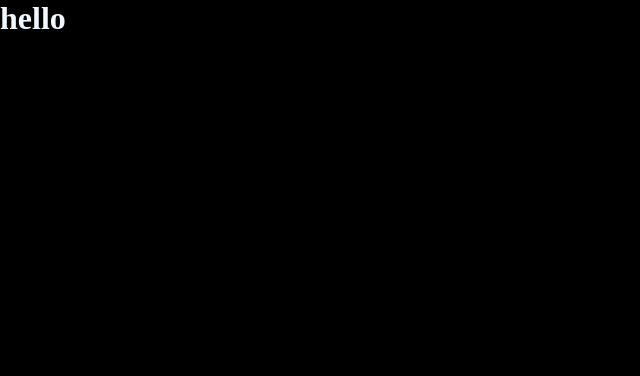
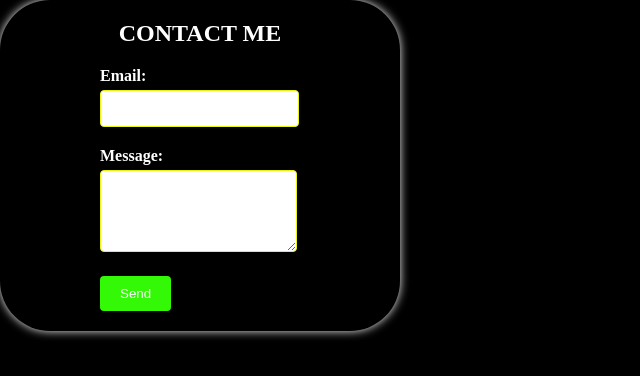
Before and after one commit to vinithwade/My-Portfolio, a plain HTML site: page letstalk.html in a window 1280 px wide. Shown: the whole page, without its empty margins (0-640 px from the left). Drawn offline with Linux system fonts and the light colour scheme.

Commit message:
letstalk.html

```diff
--- a/letstalk.html
+++ b/letstalk.html
@@ -5,8 +5,67 @@
     <meta name="viewport" content="width=device-width, initial-scale=1.0">
     <link rel="stylesheet" href="style2.css">
     <title>Document</title>
+    <style>
+        .container {
+    width: 400px;
+    background-color: black;
+    padding: 20px;
+    padding-right: 100px;
+    padding-left: 100px;
+    border-radius: 50px;
+    color: #fdfefd;
+    box-shadow: 0 0 10px rgba(251, 249, 249, 0.961);
+}
+
+h2 {
+    margin-bottom: 20px;
+    text-align: center;
+    text-transform: uppercase;
+
+}
+
+label {
+    display: block;
+    margin-bottom: 5px;
+    font-weight: bold;
+}
+
+input[type="email"],
+textarea {
+    padding: 10px;
+    margin-bottom: 20px;
+    border: 1px solid #eaf50a;
+    border-radius: 4px;
+}
+
+button {
+
+    background-color: #33f906;
+    color: rgb(252, 253, 254);
+    padding: 10px 20px;
+    align-items: center;
+    border: none;
+    border-radius: 4px;
+    cursor: pointer;
+}
+
+button:hover {
+    background-color: #f7fbf8;
+}
+    </style>
 </head>
 <body>
-    <h1>hello</h1>
+    <div class="container">
+        <h2>Contact Me</h2>
+        <form action="mailto:your-email@example.com" method="post" enctype="text/plain">
+            <label for="email">Email:</label>
+            <input type="email" id="email" name="email" required>
+
+            <label for="message">Message:</label>
+            <textarea id="message" name="message" rows="4" required></textarea>
+
+            <button type="submit">Send</button>
+        </form>
+    </div>
 </body>
 </html>
```
